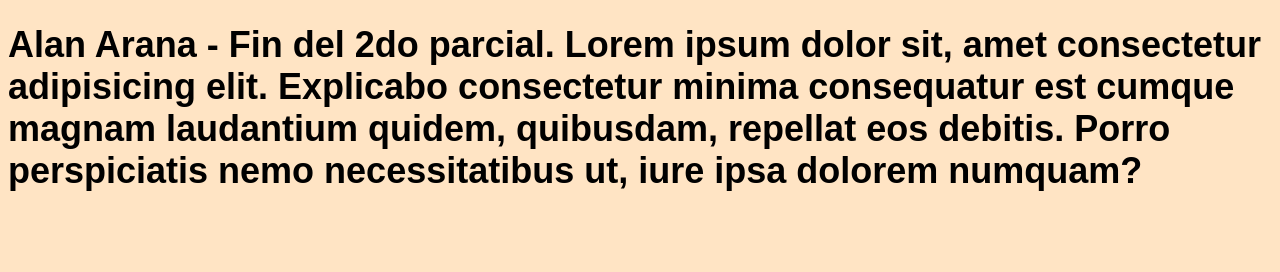
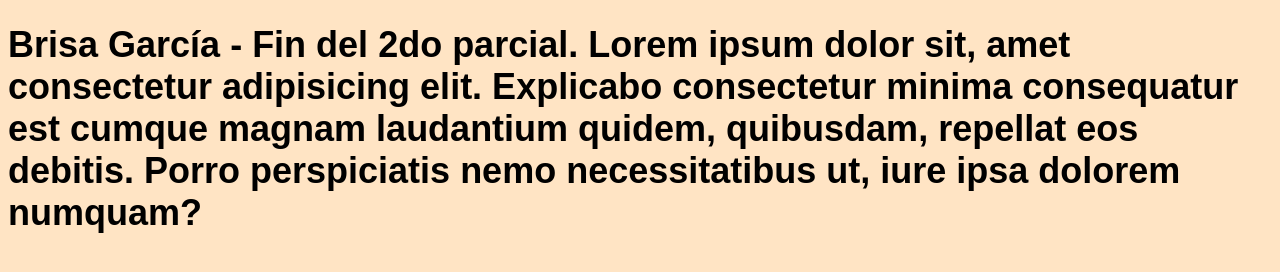
Before and after one commit to BrisaaGr/TallerDesarrollo212, a plain HTML site: page PRACTICA_11/index.html in a window 1280 px wide. Drawn offline with Linux system fonts and the light colour scheme.

Commit message:
Update index.html

```diff
--- a/PRACTICA_11/index.html
+++ b/PRACTICA_11/index.html
@@ -30,6 +30,6 @@
     </style>
 </head>
 <body>
-    <h1> Alan Arana - Fin del 2do parcial. Lorem ipsum dolor sit, amet consectetur adipisicing elit. Explicabo consectetur minima consequatur est cumque magnam laudantium quidem, quibusdam, repellat eos debitis. Porro perspiciatis nemo necessitatibus ut, iure ipsa dolorem numquam?</h1>
+    <h1> Brisa García - Fin del 2do parcial. Lorem ipsum dolor sit, amet consectetur adipisicing elit. Explicabo consectetur minima consequatur est cumque magnam laudantium quidem, quibusdam, repellat eos debitis. Porro perspiciatis nemo necessitatibus ut, iure ipsa dolorem numquam?</h1>
 </body>
 </html>
```
